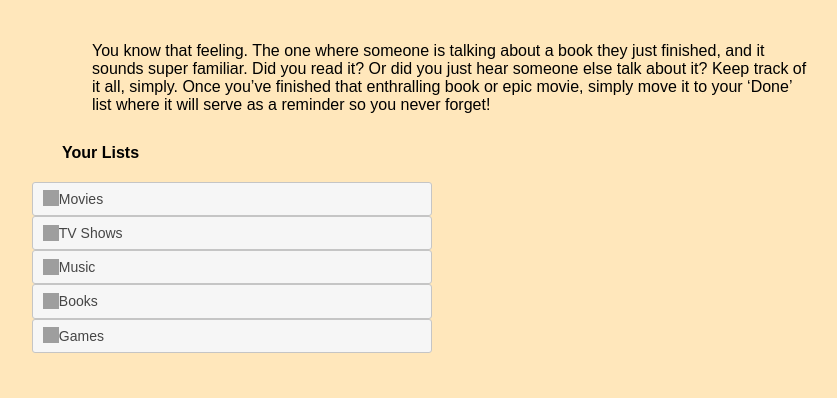
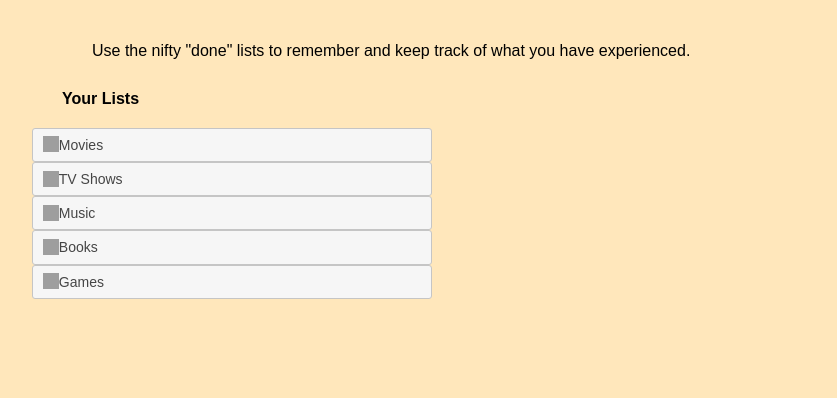
Before and after one commit to agulen/EntertainMe, a PHP site: page /done.php in a window 1280 px wide. Shown: the part 230-628 px from the top of the page, without its empty margins (188-1025 px from the left). Run offline with PHP 8.4, Linux system fonts and the light colour scheme; a user stored in the database is signed in; data comes from the database, SQL or seed files in the repository; some libraries are stand-ins or nearby versions; some web fonts are replaced; grey boxes are pictures that could not be loaded.

Commit message:
Update done.php

```diff
--- a/done.php
+++ b/done.php
@@ -53,7 +53,7 @@
 		<div id="main">
 			<div id="pageDescription">
 				<h1>Done</h1>
-	  		<p class="about_list">You know that feeling. The one where someone is talking about a book they just finished, and it sounds super familiar. Did you read it? Or did you just hear someone else talk about it? Keep track of it all, simply. Once you&rsquo;ve finished that enthralling book or epic movie, simply move it to your &lsquo;Done&rsquo; list where it will serve as a reminder so you never forget!</p>
+	  		<p class="about_list">Use the nifty "done" lists to remember and keep track of what you have experienced.</p>
 	  	</div>
 	  	<h4>Your Lists</h4><br/>
 			<div id="accordion">
```
